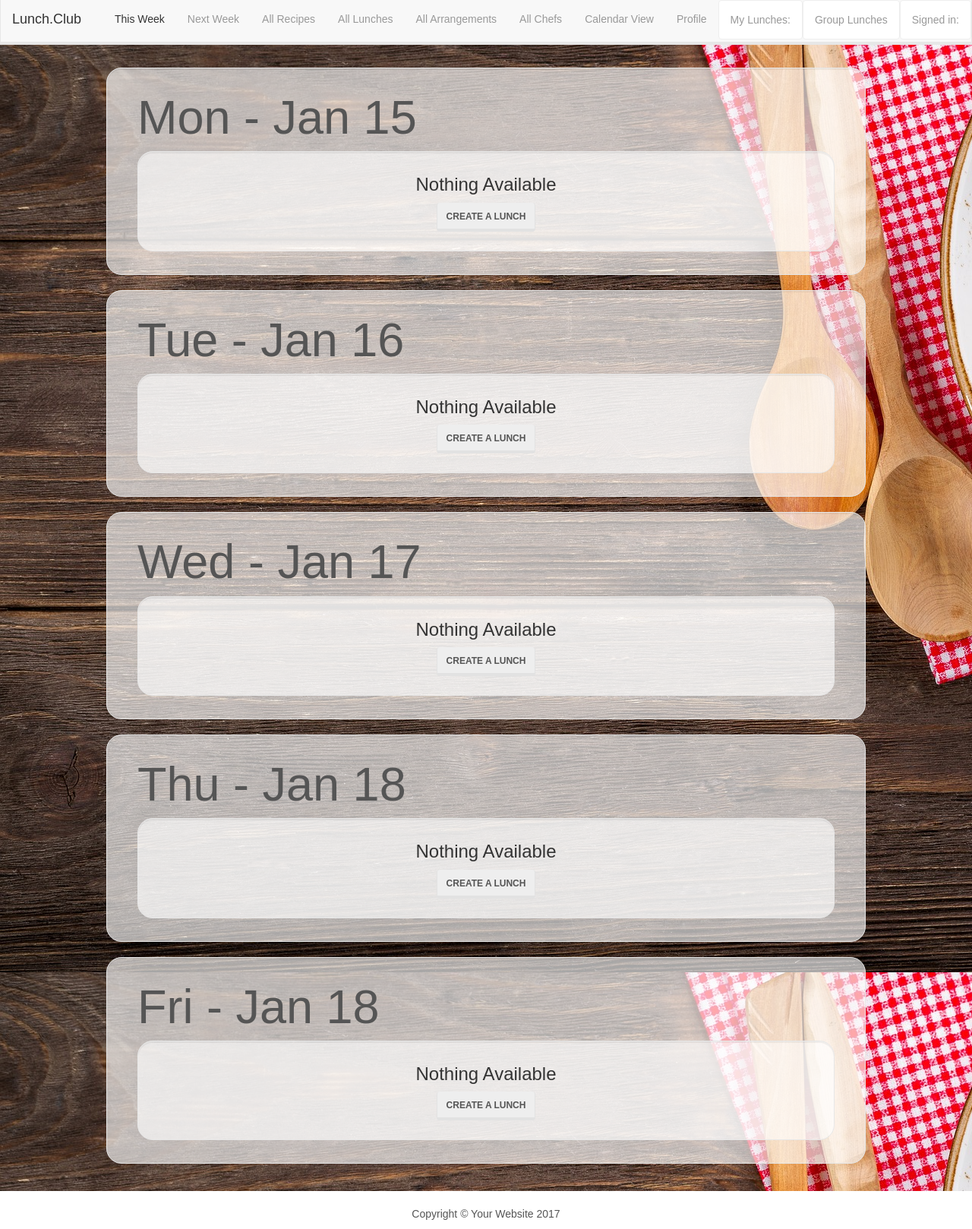
After one commit to dontknow114/Lunch_Club, a Django app: page /lunchclub/thisweek/ in a window 1280 px wide. The commit adds this page. Shown: the whole page at 76% size. Run offline with Django 3.2, Linux system fonts and the light colour scheme; tables that the repository leaves empty hold one stand-in row (values such as "Sample post"); some libraries are stand-ins or nearby versions.

Commit message:
Todyas commit

```diff
--- a/lunchclub/templates/base_generic.html
+++ b/lunchclub/templates/base_generic.html
@@ -43,7 +43,7 @@
 				data-target="#navcol-1"><span class="sr-only">Toggle navigation</span><span class="icon-bar"></span><span class="icon-bar"></span><span class="icon-bar"></span></button></div>
 			<div class="collapse navbar-collapse" id="navcol-1">
 			<ul class="nav navbar-nav navbar-right">
-				<li class="active" role="presentation"><a href="#">This Week</a></li>
+				<li class="active" role="presentation"><a href="{% url 'this-week' %}">This Week</a></li>
 				<li role="presentation"><a href="#plusthree">Next Week</a></li>
 				<li role="presentation"><a href="{% url 'recipelist' %}">All Recipes</a></li>
 				<li role="presentation"><a href="{% url 'lunchlist' %}">All Lunches</a></li>
--- a/lunchclub/templates/index.html
+++ b/lunchclub/templates/index.html
@@ -81,13 +81,13 @@
 		</div>
 		<div class="card mt-4">
 			<div class="card-body">
-<!-- 				{% for cur_user_lunch in cur_user_lunches.all %}
+				{% for obj in num_lunches_all %}
 					<h3 class="card-title"></h3>
-					<h4>{{ cur_user_lunch }}</h4>
+					<h4>{{ obj.recipe.recipe_name }}  {{ obj.serve_date }}</h4>
 					<p class="card-text"></p>
 					<span class="text-warning">&#9733; &#9733; &#9733; &#9733; &#9734;</span>
 					4.0 stars
-				{% endfor %} -->
+				{% endfor %}
 			</div>
 		</div>
 		<div class="card mt-4">
--- /dev/null
+++ b/lunchclub/templates/lunchclub/thisweek.html
@@ -0,0 +1,83 @@
+{% extends "base_generic.html" %}
+
+{% block content %}
+{% load static %}
+
+
+		<div id="Day" style="padding:16px;">
+			<hr style="margin:6px;height:60px;">
+
+
+
+{% for day, lunch_object in thisweek.items %}
+			<div class="jumbotron" id="plusone">
+				<div class="row">
+					<div class="col-xs-6">
+						<h1 class="text-left">{{ day }}</h1>
+					</div>
+				</div>
+					{% if lunch_object %}
+						{% for lunch_values in lunch_object %}
+								<div class="jumbotron" id="plusone">
+									<div class="row">
+										<div class="col-sm-6">
+											<h3><a href="{{ lunch.recipe.get_absolute_url }}">{{ lunch_values.recipe.recipe_name }}</a></h3>
+											<h3>{{ lunch_values.lunch_weekday }}</h3>
+											<hr>
+											<h4 class="text-left">{{ lunch_values.information }}</h4>
+											<h4 class="text-left">{{ lunch_values.serve_date }}</h4>
+											<p>{% for nutritioncategory in lunch_values.recipe.nutritioncategory.all %}#{{ nutritioncategory }} {% endfor %}</p>
+											<p>by {{ lunch_values.recipe.chef.username }}</p>
+										</div>
+										<div class="col-xs-6">
+											{% if lunch_values.status == 'po' %}
+												<h2 class="text-left">Planned and open for sign up</h2>
+											{% elif lunch_values.status == 'pc' %}
+												<h2 class="text-left">Planned, but no sign ups available</h2>
+											{% elif lunch_values.status == 'sd' %}
+												<h2 class="text-left">Already served and enjoyed</h2>
+											{% elif lunch_values.status == 'cd' %}
+												<h2 class="text-left">Cancelled</h2>
+											{% else %}
+												<h2 class="text-left">No Lunches to sign up for today</h2>
+											{% endif %}
+										</div>
+										<div class="col-sm-6" id="mealimage" style="margin:0px;max-height:100%;padding:0px;height:100%;">
+											<img src="{% static 'assets\img\Burger.jpg' %}" style="width:79%;margin:0px;max-height:125;padding:10px;">
+										</div>
+									</div>
+									<p><a class="btn btn-default" role="button" href="#">Mark as recieved</a><a class="btn btn-default" role="button" href="#">Leave a review</a></p>
+								</div>
+								<br>
+						{% endfor %}
+					{% else %}
+								<div class="jumbotron" id="plusone">
+									<div class="row">
+											<h3>Nothing Available</h3>
+									</div>
+									<p><a class="btn btn-default" role="button" href="#">Create a Lunch</a></p>
+								</div>
+					{% endif %}
+
+				<br>
+			</div>
+
+			<br>
+{% endfor %}
+		</div>
+{% for i in "xxxxxxxxxxxxxxxxxxxx" %}
+	<!-- Hello -->
+{% endfor %}
+
+
+				{% for key, value in test %}
+					{{ key }}
+					{% for key2 in value %}
+
+						{{ key2 }}
+						<br>
+					{% endfor %}
+					<br>
+				{% endfor %}
+				<br>
+{% endblock %}
--- a/lunchclub/urls.py
+++ b/lunchclub/urls.py
@@ -35,3 +35,7 @@ urlpatterns += [
 urlpatterns += [
     url(r'^lunch/(?P<pk>[-\w]+)/renew/$', views.renew_lunch_chef, name='lunch-renew-chef'),
 ]
+
+urlpatterns += [
+    url(r'^thisweek/$', views.thisweekListView.as_view(), name='this-week'),
+]
--- a/lunchclub/views.py
+++ b/lunchclub/views.py
@@ -1,6 +1,7 @@
 from django.shortcuts import render
-from datetime import date
+from datetime import date, datetime
 import calendar
+
 
 # Create your views here.
 
@@ -15,6 +16,7 @@ def index(request):
 	# Generate counts of some of the main objects
 	num_recipes = Recipe.objects.all().count()
 	num_lunches = Lunch.objects.all().count()
+	num_lunches_all = Lunch.objects.all()
 	# Available books (status = 'a')
 	num_lunches_available = Lunch.objects.filter(status__exact = 'po').count()
 	num_lunches_planned_closed = Lunch.objects.filter(status__exact = 'pc').count()
@@ -40,8 +42,8 @@ def index(request):
 		request,
 		'index.html',
 		context =	{
+						'num_lunches':num_lunches,
 						'num_recipes':num_recipes,
-						'num_lunches':num_lunches,
 						'num_lunches_available':num_lunches_available,
 						'num_lunches_served':num_lunches_served,
 						# 'num_chefs':num_chefs,
@@ -50,8 +52,52 @@ def index(request):
 						'cur_user_recipes':cur_user_recipes,
 						'var_username':var_username,
 						'num_users':num_users,
+						'num_lunches_all':num_lunches_all,
 					},
 	)
+
+
+class thisweekListView(generic.ListView):
+
+	model = Lunch
+	template_name ='lunchclub/thisweek.html'
+
+
+
+
+	def get_queryset(self):
+	#        return LunchInstance.objects.filter(gastronome=self.request.user).filter(status__exact='o').order_by('due_back')
+		var1 = datetime.datetime.today().weekday()
+		return Lunch.objects.filter(serve_date__range=(date.today(), date.today() + datetime.timedelta(days=60) - datetime.timedelta(days=var1) )).order_by('serve_date')
+
+	def get_context_data(self, **kwargs):
+		context = super(thisweekListView, self).get_context_data(**kwargs)
+#		context['test'] = datetime.datetime.today().weekday()
+#		context['week'] = (('Monday',1),'Tuesday','Wednesday','Thursday','Friday')
+
+		var_monday = date.today() - datetime.timedelta(days=datetime.datetime.today().weekday())
+		var_monday_str = var_monday.strftime("%b %d")
+		var_tue = var_monday + datetime.timedelta(days=1)
+		var_wed = var_monday + datetime.timedelta(days=2)
+		var_thu = var_monday + datetime.timedelta(days=3)
+		var_fri = var_monday + datetime.timedelta(days=4)
+
+		context['thisweek'] =	{
+									'Mon - ' + var_monday_str:Lunch.objects.filter(serve_date = var_monday),
+									'Tue - ' + var_tue.strftime("%b %d"):Lunch.objects.filter(serve_date = var_monday + datetime.timedelta(days=1)),
+									'Wed - ' + var_wed.strftime("%b %d"):Lunch.objects.filter(serve_date = var_monday + datetime.timedelta(days=2)),
+									'Thu - ' + var_thu.strftime("%b %d"):Lunch.objects.filter(serve_date = var_monday + datetime.timedelta(days=3)),
+									'Fri - ' + var_thu.strftime("%b %d"):Lunch.objects.filter(serve_date = var_monday + datetime.timedelta(days=4))
+								}
+		return context
+
+
+
+		context['test'] =		{
+									'Key1' : { 'SubKey1' : 'SubVal1' },
+									'Key2' : { 'SubKey2' : 'SubVal2' }
+								}
+		return context
 
 
 class RecipeListView(generic.ListView):
@@ -144,9 +190,6 @@ class LunchesByGroupListView(PermissionRequiredMixin,generic.ListView):
 
 
 
-
-
-
 from django.contrib.auth.decorators import permission_required
 
 from django.shortcuts import get_object_or_404
```
Also changed, not shown: lunchclub/models.py (+14 -1 lines).
